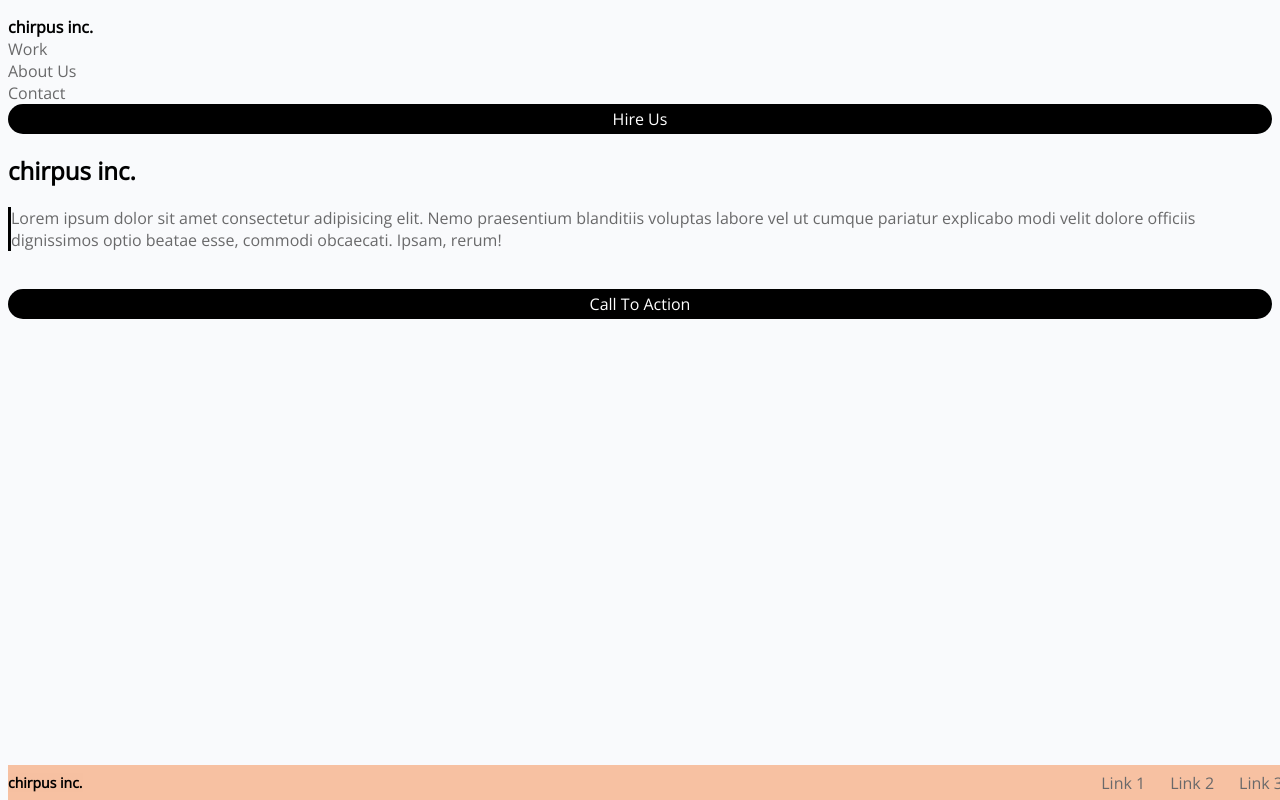
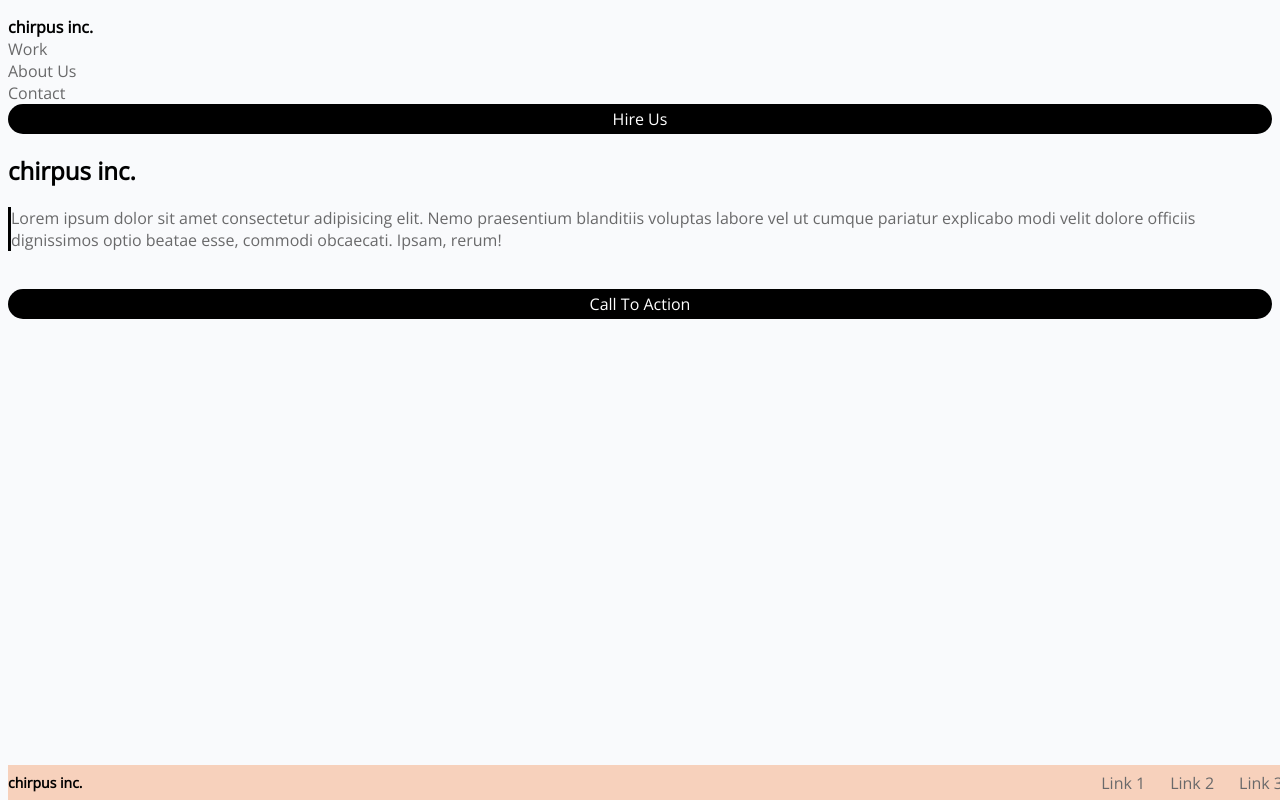
Before and after one commit to john-hoey/lab1, a plain HTML site: page index.html in a window 1280 px wide. Drawn offline with nearby package versions, Linux system fonts and the light colour scheme.

Commit message:
lab1 update

```diff
--- a/style.css
+++ b/style.css
@@ -49,7 +49,7 @@ footer {
   bottom: 0;
   width: 100%;
   height: 35px;
-  background-color: rgba(247, 193, 162);
+  background-color: rgba(247, 193, 162, 0.7);
 }
 footer ul {
     display: flex;
@@ -63,12 +63,12 @@ footer ul a {
     padding-left: 20px;
     padding-right: 5px;
     align-content: center;
-    background-color: rgba(247, 193, 162);
+    background-color: rgba(247, 193, 162, 0.7);
       }
 
 h3 {
     align-content: flex-start;
     font-size: 14px;
-    background-color: rgba(247, 193, 162, 0.7);
+    background-color: rgba(247, 193, 162, 0);
 
       }
```
